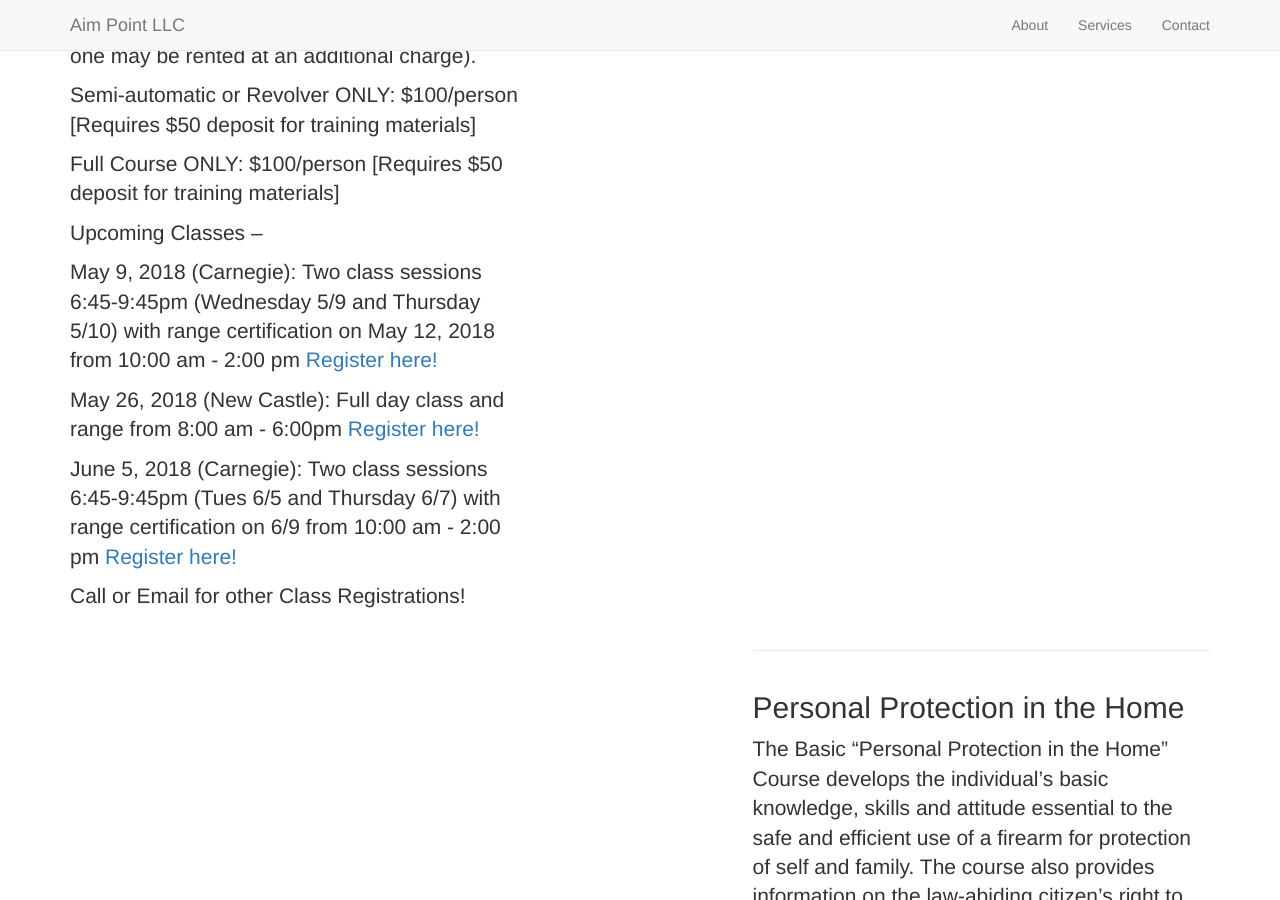
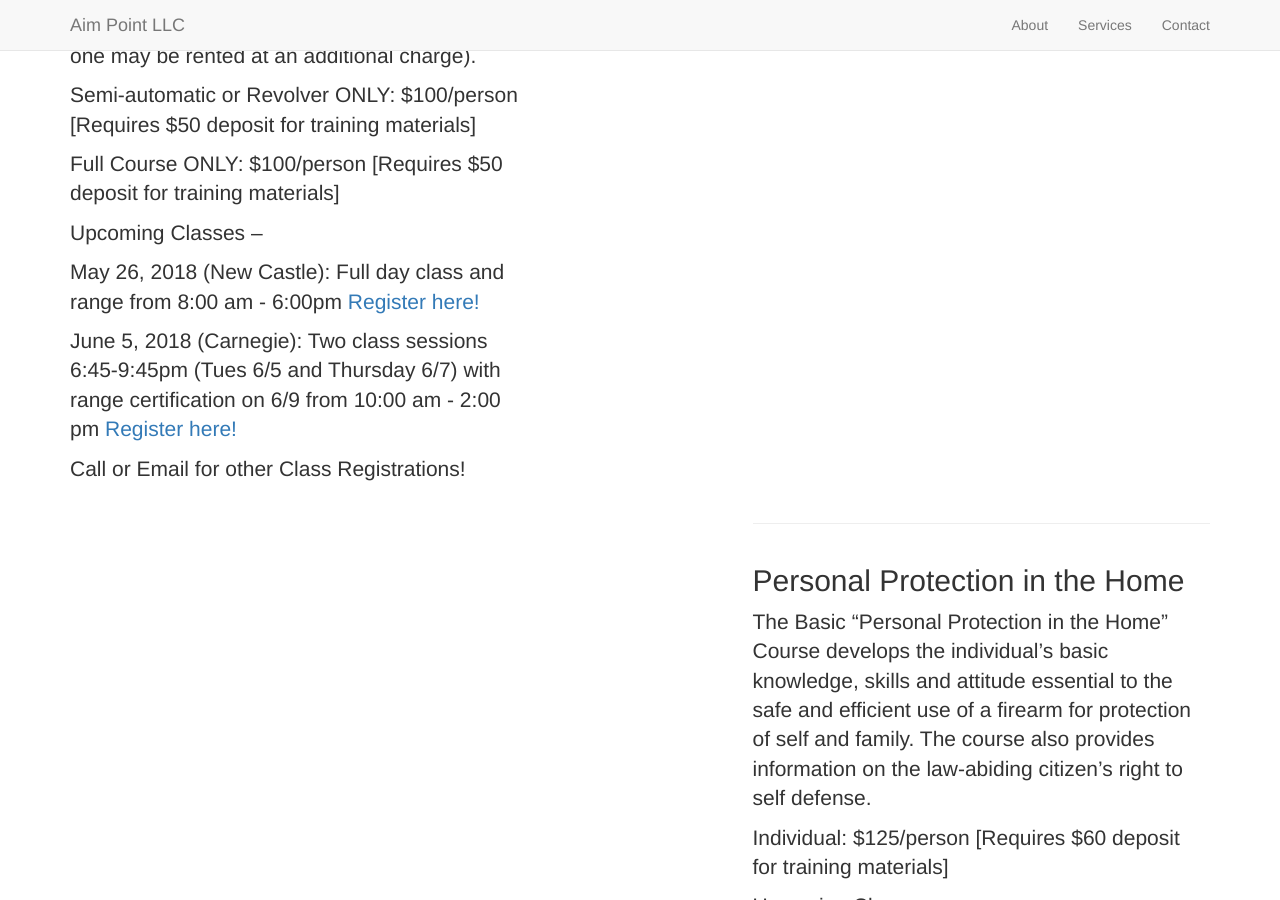
Before and after one commit to aimpoint/aimpoint.github.io, a Jekyll site: the page built from _posts/2016-1-3-basics1.markdown, in a window 1280 px wide and 900 px high, scrolled down 2620 px. Built offline with Jekyll 4.4.1, drawn with Linux system fonts in a browser that asks for light colours; nearby versions of some CDN libraries; library files that are not in the unit come from our copies.

Commit message:
Update 2016-1-3-basics1.markdown

```diff
--- a/_posts/2016-1-3-basics1.markdown
+++ b/_posts/2016-1-3-basics1.markdown
@@ -16,8 +16,6 @@ Full Course ONLY:  $100/person  [Requires $50 deposit for training materials]
 
 Upcoming Classes --
 
-May 9, 2018 (Carnegie):  Two class sessions 6:45-9:45pm (Wednesday 5/9 and Thursday 5/10) with range certification on May 12, 2018 from 10:00 am - 2:00 pm <a href="https://www.nrainstructors.org/CourseDetails.aspx?Courseid=480973&seats=8&State=n&zip=15106&radius=25.1&id=56&bsa=&youth=&women=" target="_blank">Register here! </a>
-
 May 26, 2018 (New Castle):  Full day class and range from 8:00 am - 6:00pm <a href="https://www.nrainstructors.org/CourseDetails.aspx?Courseid=481214&seats=10&State=n&zip=15106&radius=50.1&id=56&bsa=&youth=&women=" target="_blank">Register here! </a>
 
 June 5, 2018 (Carnegie): Two class sessions 6:45-9:45pm (Tues 6/5 and Thursday 6/7) with
```
